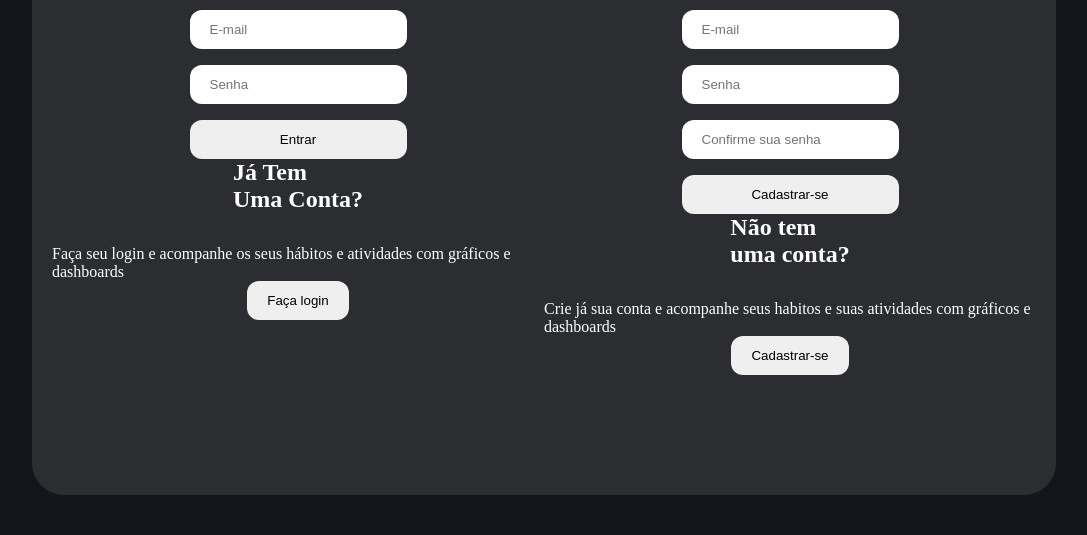
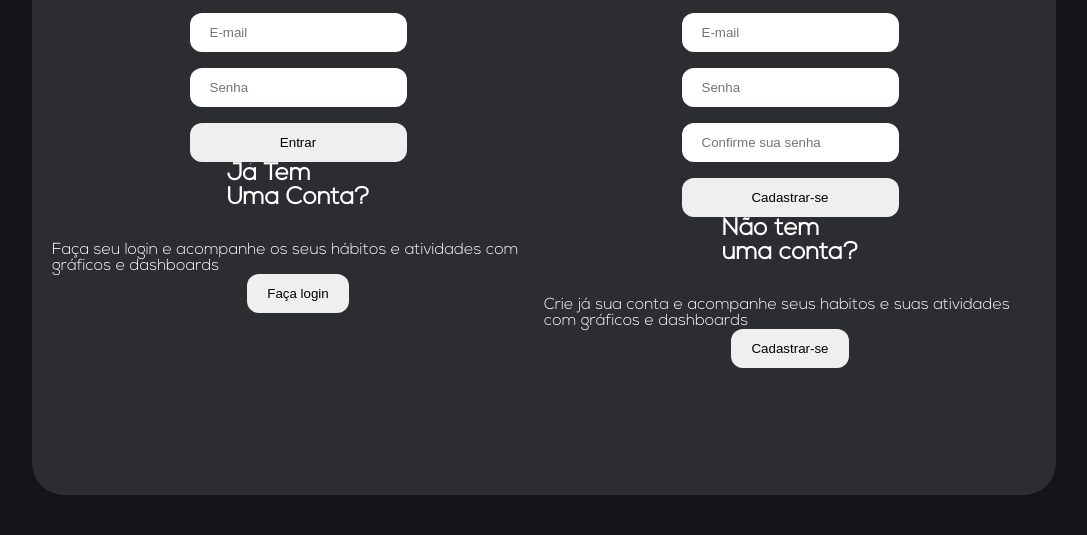
Before and after one commit to V341551M0/TaskFlow, a plain HTML site: page web/pages/login.html in a window 1280 px wide. Shown: the part 265-800 px from the top of the page, without its empty margins (96-1183 px from the left). Drawn offline with Linux system fonts and the light colour scheme.

Commit message:
style: clean personalization

```diff
--- a/web/css/pages/login.css
+++ b/web/css/pages/login.css
@@ -26,6 +26,7 @@
 }
 body{
     color: white;
+    font-family: "Nexa", sans-serif;
 }
 
 .containerFather{
```
